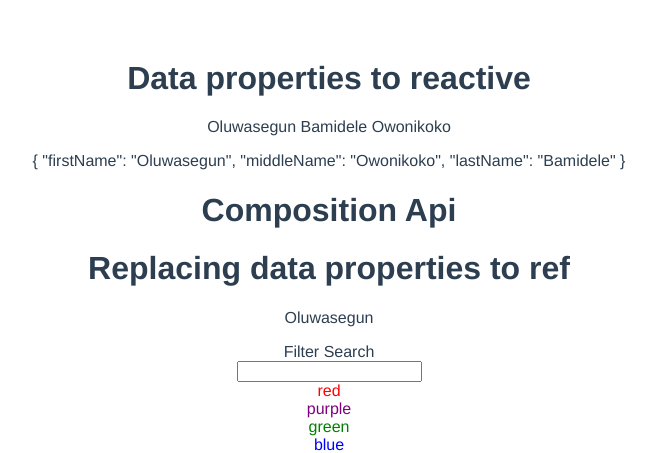
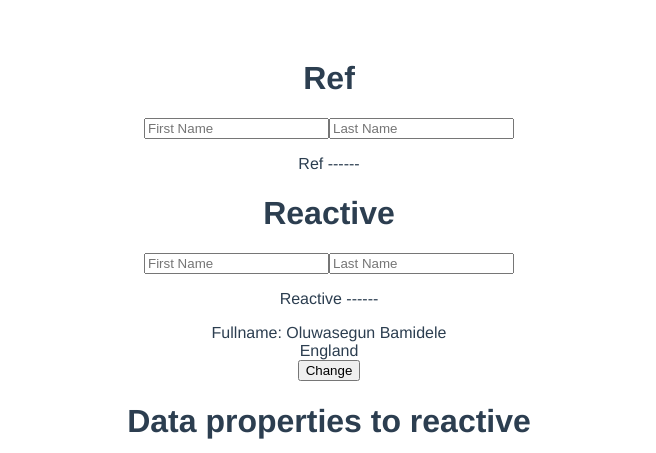
Before and after one commit to Optimist19/Vue-practise-2, a Vue app: page / in a window 1280 px wide. Shown: the top 453 px of the page, without its empty margins (311-967 px from the left). Built offline with nearby package versions, Linux system fonts and the light colour scheme; no server answers.

Commit message:
did some work

```diff
--- a/src/App.vue
+++ b/src/App.vue
@@ -1,4 +1,7 @@
 <template>
+  <VmodelComApi />
+  <ReactiveReactivity />
+  <RefReactivity />
   <DataReactive />
   <CompApiDataToRef />
   <ColorMixIn />
@@ -110,6 +113,9 @@ import DynaComp from "./components/DynaComp.vue";
 import ColorMixIn from "./components/Mixin.vue";
 import CompApiDataToRef from "./components/DataToRef.vue";
 import DataReactive from "./components/DataToReactive.vue";
+import RefReactivity from "./components/RefReactivity.vue";
+import ReactiveReactivity from "./components/ReactiveReactivity.vue";
+import VmodelComApi from "./components/VmodelComApi.vue";
 
 export default {
   name: "App",
@@ -168,6 +174,9 @@ export default {
     ColorMixIn,
     CompApiDataToRef,
     DataReactive,
+    RefReactivity,
+    ReactiveReactivity,
+    VmodelComApi,
   },
   // beforeCreate() {
      // console.log("beforeCreate");
--- /dev/null
+++ b/src/components/ReactiveReactivity.vue
@@ -0,0 +1,24 @@
+<template>
+  <div>Fullname: {{ firstName }} {{ lastName }}</div>
+</template>
+
+<script>
+import {reactive, toRefs} from "vue"
+export default {
+	name:"ReactiveReactivity",
+	setup(){
+		let details = reactive({
+			firstName: "Oluwasegun",
+			lastName: "Bamidele"
+		})
+
+		return toRefs(
+			details
+		)
+	}
+}
+</script>
+
+<style>
+
+</style>
--- /dev/null
+++ b/src/components/RefReactivity.vue
@@ -0,0 +1,25 @@
+<template>
+	<div> {{ country }}</div>
+	<button @click="change">Change</button>
+</template>
+
+<script>
+import { ref } from 'vue';
+export default{
+	name: "RefReactivity",
+	setup(){
+		let country = ref("England");
+
+		function change(){
+			console.log(country.value = "Wales")
+			return country.value = "Wales"
+		}
+
+		return{
+			country,
+			change
+		}
+	}
+}
+
+</script>
--- /dev/null
+++ b/src/components/VmodelComApi.vue
@@ -0,0 +1,43 @@
+<template>
+	<div>
+		<h1>Ref</h1>
+		<input type="text" placeholder="First Name" v-model="reflName"/>
+		<input type="text" placeholder="Last Name" v-model="reffName"/>
+		<p>Ref ------ {{ reflName }} {{ reffName }}</p>
+	</div>
+	<div>
+		<h1>Reactive</h1>
+		<input type="text" placeholder="First Name" v-model="reflName"/>
+		<input type="text" placeholder="Last Name" v-model="reffName "/>
+		<p>Reactive ------ {{ reflName }} {{ reffName }}</p>
+
+	</div>
+</template>
+
+<script>
+import {ref, reactive, toRefs} from "vue"
+
+	export default{
+		name: "VmodelComApi",
+		setup(){
+			const reflName = ref("");
+			const reffName = ref("");
+
+			// console.log(reflName,reffName)
+
+			const reactiveFullName = reactive({
+				reflName: '',
+				reffName: ''
+			});
+
+			// console.log(reactiveFullName)
+
+			return{
+				reflName,
+				reffName,
+				...toRefs(reactiveFullName)
+
+			}
+		}
+	}
+</script>
```
